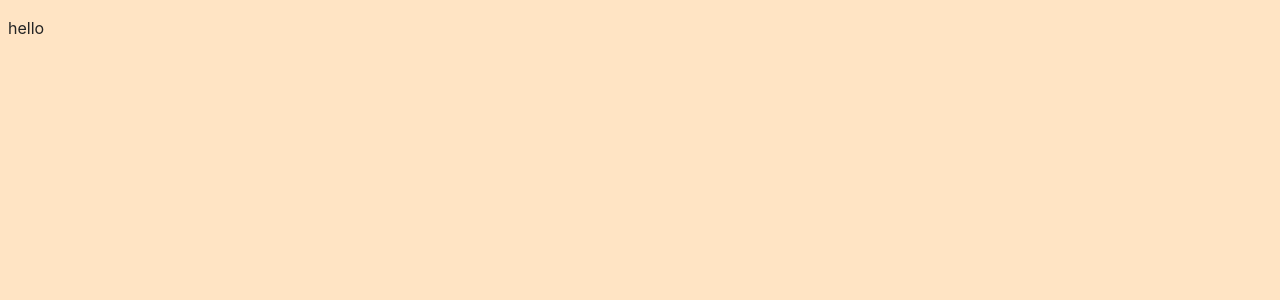
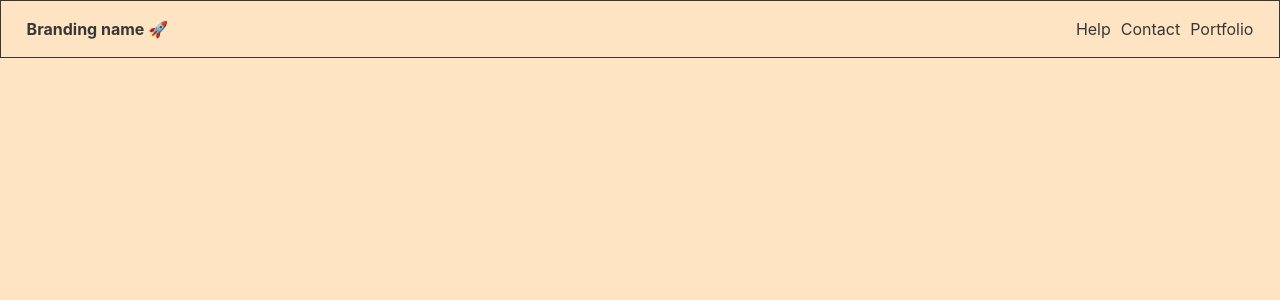
Before and after one commit to tretolin/HBD, a Vue app: page / in a window 1280 px wide. Shown: the top 300 px of the page. Built offline with nearby package versions, Linux system fonts and the light colour scheme.

Commit message:
Menu bar template

```diff
--- a/package.json
+++ b/package.json
@@ -13,6 +13,7 @@
   },
   "devDependencies": {
     "@vitejs/plugin-vue": "^5.0.4",
+    "sass": "^1.77.4",
     "vite": "^5.2.0"
   }
 }
--- /dev/null
+++ b/src/assets/styles/flex-tests.scss
@@ -0,0 +1,56 @@
+.container {
+    border: 1px dotted black;
+    padding: 5px;
+    width: 50%;
+    height: 100px;
+}
+// .flex-test {
+//     display: flex;
+//     // flex-direction: column;
+//     //flex-direction: row;
+//     // flex-wrap: wrap;
+//     flex-flow: row wrap;
+//     justify-content: center;
+//     // align-items: flex-end;
+//     align-items: stretch;
+//     align-items: baseline;
+//     align-items: center;
+//     align-content: flex-center;
+//     gap: 10px 50px;
+//     flex-grow: 6;
+
+//     div {
+//         display:inline-block;
+//         padding: 4px;
+//         border:1px solid tomato;
+//         // height: 30px;
+//         &.fire {
+//             font-weight: bold;
+//             order: -1;
+//             flex-grow: -1;
+//             flex-shrink: -1;
+//             align-self: stretch;
+//         }
+//     }
+// }
+
+.top-menu {
+    border: 1px solid;
+    padding: 0px 2%;
+    display: flex;
+    flex-flow: row;
+    justify-content: space-between;
+
+    .brand-logo {
+        display: flex;
+        align-items: center;
+        font-weight: bold;
+    }
+    .menu-options {
+        list-style: none;
+        display: flex;
+        flex-direction: row;
+        gap: 10px;
+
+    }
+}
--- a/src/components/HelloWorld.vue
+++ b/src/components/HelloWorld.vue
@@ -1,6 +1,20 @@
-<script>
-</script>
+<script></script>
 
 <template>
-<p>hello</p>
+    <div class="top-menu">
+        <div class="brand-logo">Branding name 🚀</div>
+        <ul class="menu-options">
+            <li>Help</li>
+            <li>Contact</li>
+            <li>Portfolio</li>
+        </ul>
+    </div>
 </template>
+<style>
+@import url("../assets/styles/flex-tests.scss");
+
+body {
+    color: rgb(55, 55, 55);
+    margin:0;
+}
+</style>
```
Also changed, not shown: 1 other file (tests, documents, lock files or other folders).
